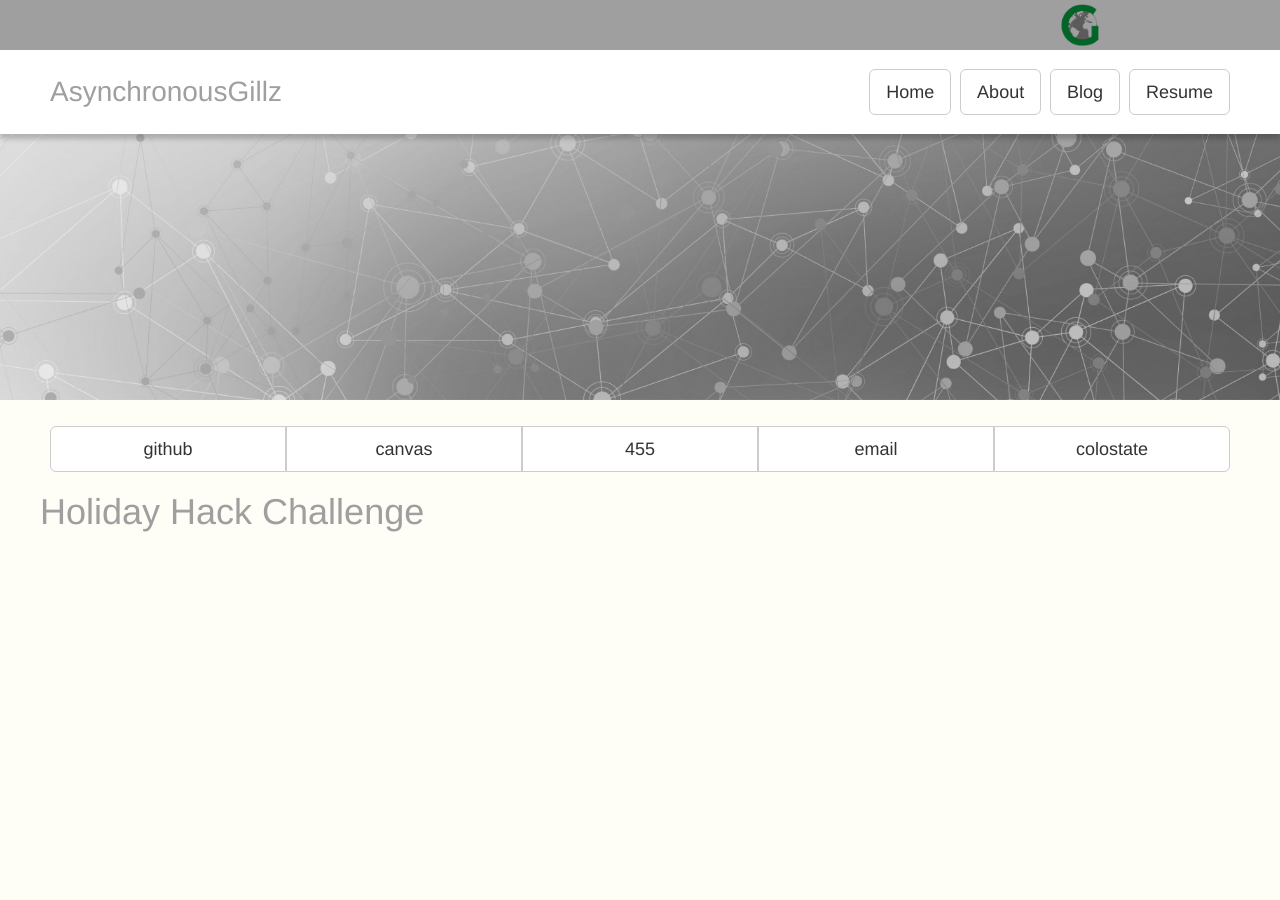
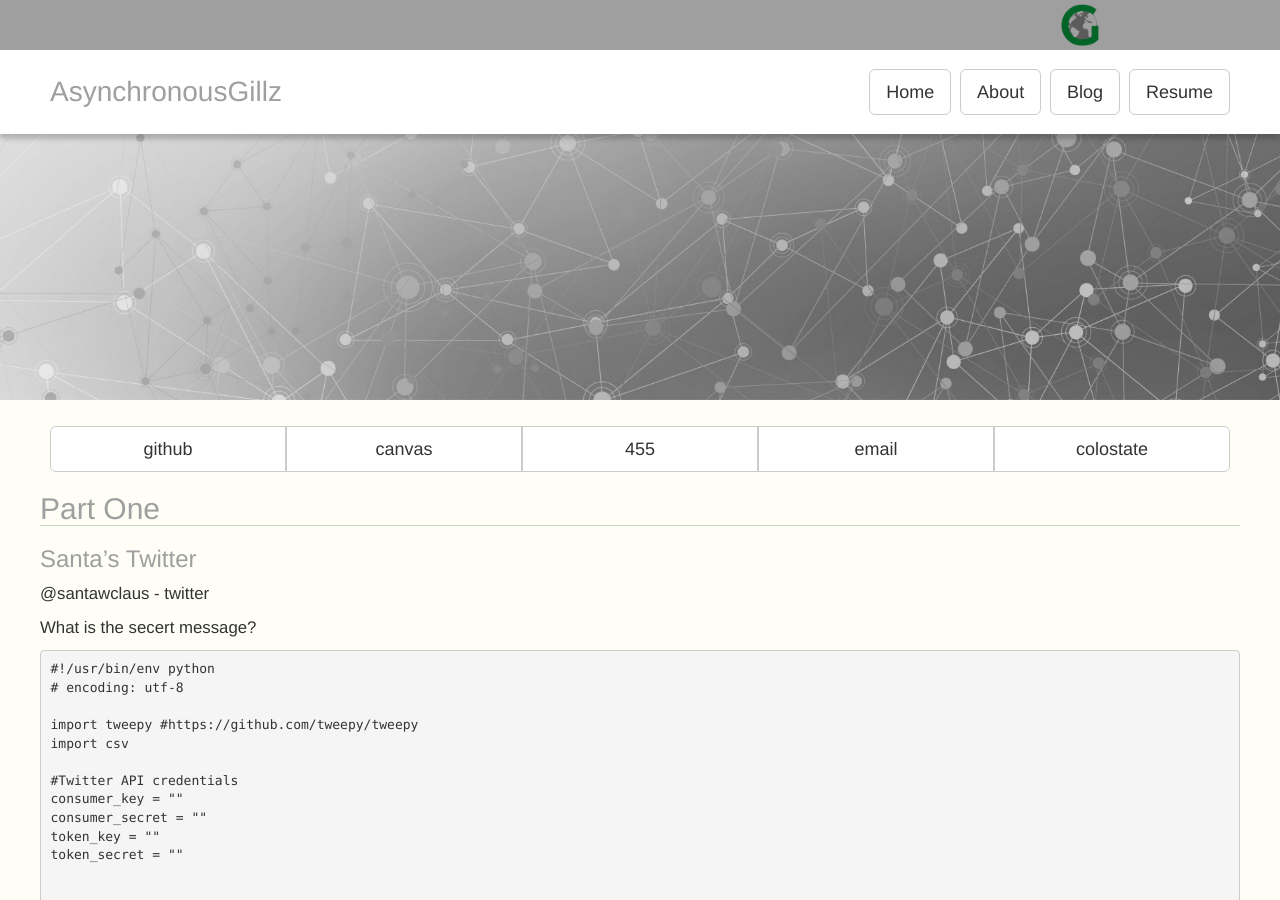
Before and after one commit to GerhardOfRivia/GerhardOfRivia.github.io, a Jekyll site: the page built from _posts/2017-1-1-Holiday-Hack-Challenge.md, in a window 1280 px wide and 900 px high. Built offline with Jekyll 4.4.1, drawn with Linux system fonts in a browser that asks for light colours; nearby versions of some CDN libraries.

Commit message:
Remove page in includes

```diff
--- a/_layouts/page.html
+++ /dev/null
@@ -1,8 +0,0 @@
----
-layout: default
----
-<header>
-  <h1>{% if page.title %}{{ page.title }}{% else %}{{ site.title }}{% endif %} {% if page.tagline %}<small>{{ page.tagline }}</small>{% endif %}</h1>
-</header>
-
-{{ content }}
```
Also changed, not shown: _posts/2016-12-14-Educational-Videos.md (+3 -0 lines), _posts/2017-1-1-Holiday-Hack-Challenge.md (+4 -0 lines).
